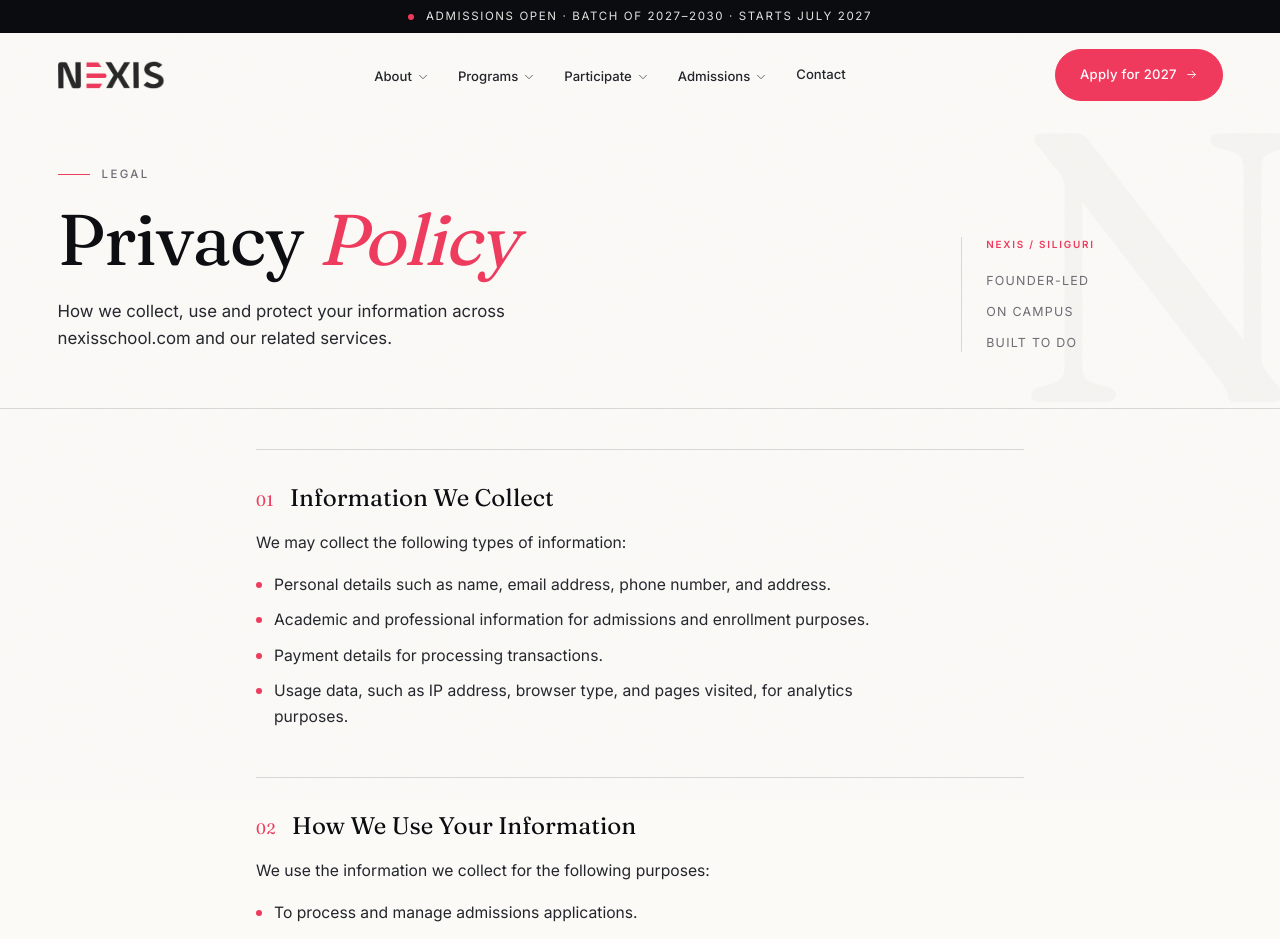
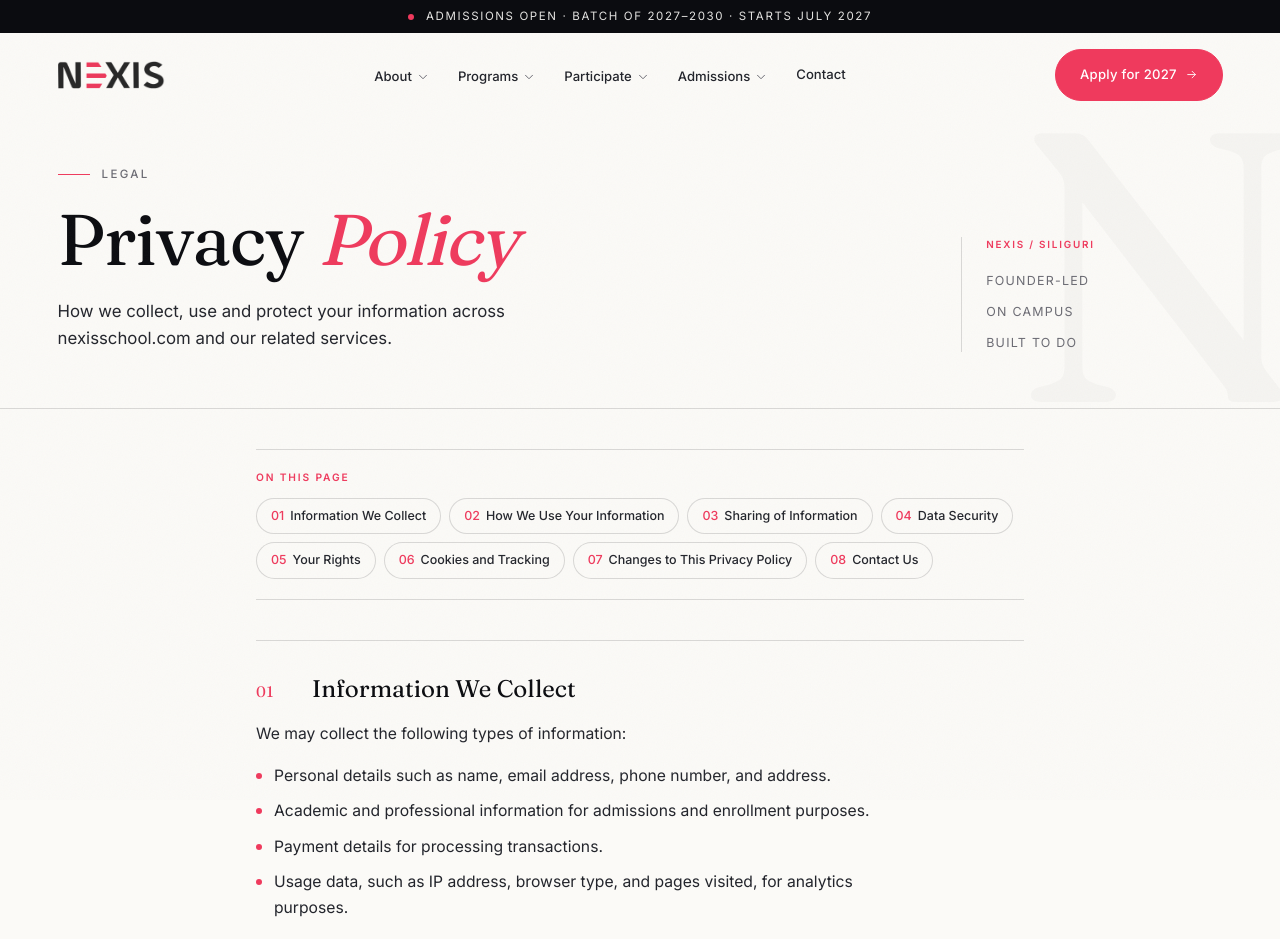
Before and after one commit to goappycodes/nexis-2027, a Next.js app: page /about/privacy in a window 1280 px wide. Shown: the top 939 px of the page. Built offline with nearby package versions, Linux system fonts and the light colour scheme.

Commit message:
Improve policy page navigation

```diff
--- a/components/LegalDoc.tsx
+++ b/components/LegalDoc.tsx
@@ -7,6 +7,14 @@ export type LegalSection = {
   list2Lead?: string;
   list2?: string[];
 };
+
+function sectionId(heading: string) {
+  return `section-${heading
+    .toLowerCase()
+    .replace(/&/g, "and")
+    .replace(/[^a-z0-9]+/g, "-")
+    .replace(/(^-|-$)/g, "")}`;
+}
 
 function Bullets({ items }: { items: string[] }) {
   return (
@@ -33,7 +41,7 @@ export default function LegalDoc({
   sections: LegalSection[];
 }) {
   return (
-    <section className="shell pb-16 sm:pb-24">
+    <section className="shell pb-16 pt-8 sm:pb-24 sm:pt-10">
       <div className="mx-auto max-w-3xl">
         {intro && (
           <Reveal>
@@ -41,11 +49,41 @@ export default function LegalDoc({
           </Reveal>
         )}
 
-        <div className="mt-10 space-y-10 sm:space-y-12">
+        <Reveal className={intro ? "mt-8" : ""}>
+          <nav
+            aria-label="Policy sections"
+            className="border-y border-line py-5"
+          >
+            <p className="text-[0.64rem] font-semibold uppercase tracking-[0.18em] text-crimson">
+              On this page
+            </p>
+            <div className="mt-3 flex snap-x snap-mandatory gap-2 overflow-x-auto pb-1 [scrollbar-width:none] sm:flex-wrap sm:overflow-visible sm:pb-0 [&::-webkit-scrollbar]:hidden">
+              {sections.map((section, index) => (
+                <a
+                  key={section.heading}
+                  href={`#${sectionId(section.heading)}`}
+                  className="shrink-0 snap-start rounded-full border border-line bg-paper px-3.5 py-2 text-[0.78rem] font-medium text-ink-2 transition-colors hover:border-crimson/40 hover:text-crimson focus-visible:outline-none focus-visible:ring-2 focus-visible:ring-crimson focus-visible:ring-offset-2"
+                >
+                  <span className="mr-1.5 text-crimson" aria-hidden>
+                    {String(index + 1).padStart(2, "0")}
+                  </span>
+                  {section.heading}
+                </a>
+              ))}
+            </div>
+          </nav>
+        </Reveal>
+
+        <div className="mt-8 space-y-10 sm:mt-10 sm:space-y-12">
           {sections.map((s, i) => (
-            <Reveal key={s.heading} className="border-t border-line pt-8">
-              <div className="flex items-baseline gap-4">
-                <span className="section-index">
+            <article
+              key={s.heading}
+              id={sectionId(s.heading)}
+              className="scroll-mt-32"
+            >
+              <Reveal className="border-t border-line pt-8">
+                <div className="grid grid-cols-[2rem_1fr] items-baseline gap-3 sm:grid-cols-[2.5rem_1fr] sm:gap-4">
+                  <span className="section-index" aria-hidden>
                     {String(i + 1).padStart(2, "0")}
                   </span>
                   <h2 className="font-serif text-xl leading-tight sm:text-2xl">
@@ -71,6 +109,7 @@ export default function LegalDoc({
                 )}
                 {s.list2 && <Bullets items={s.list2} />}
               </Reveal>
+            </article>
           ))}
         </div>
       </div>
```
Also changed, not shown: .codex/nexis-ux-audit.md. Lines whose indentation alone changed are shown as unchanged.
